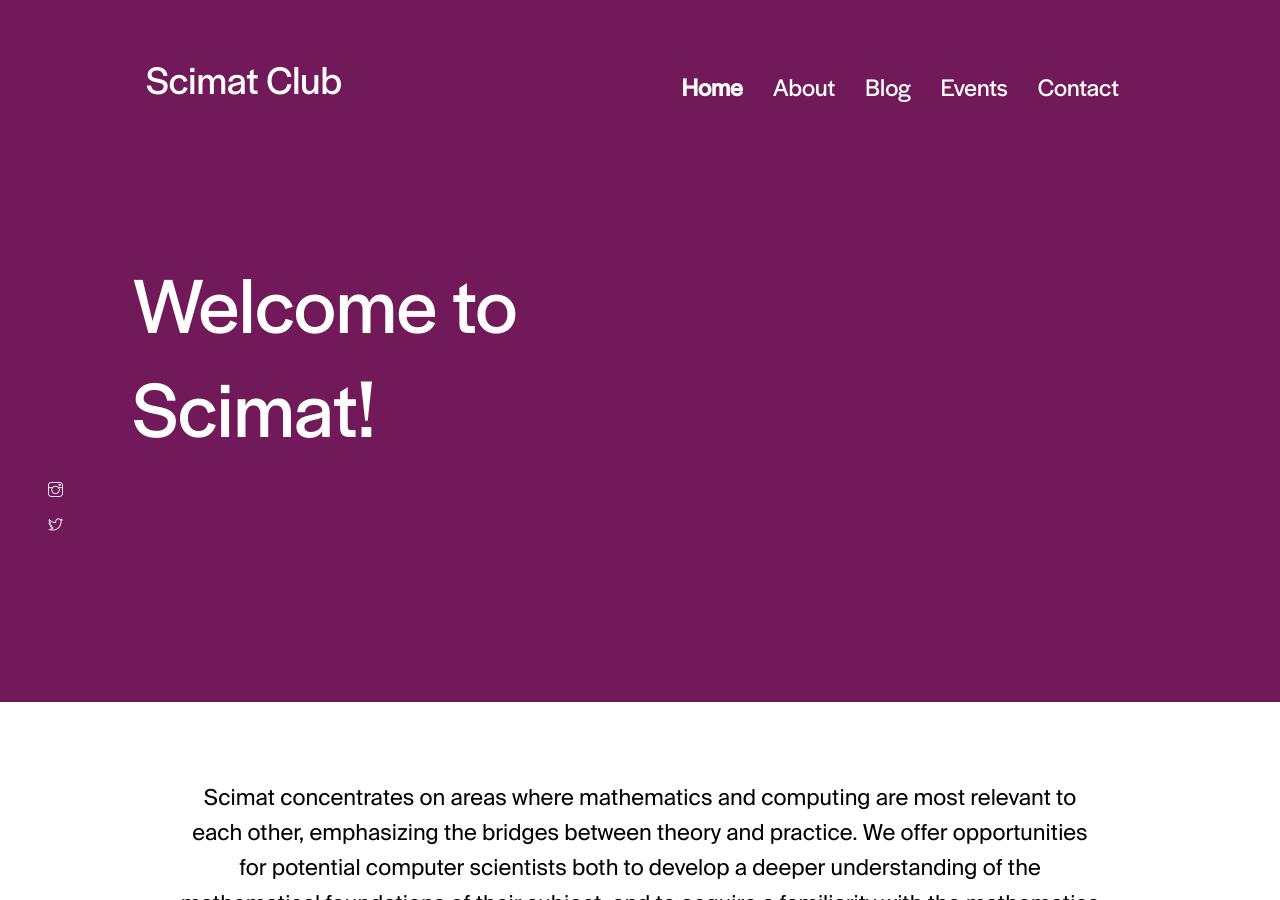
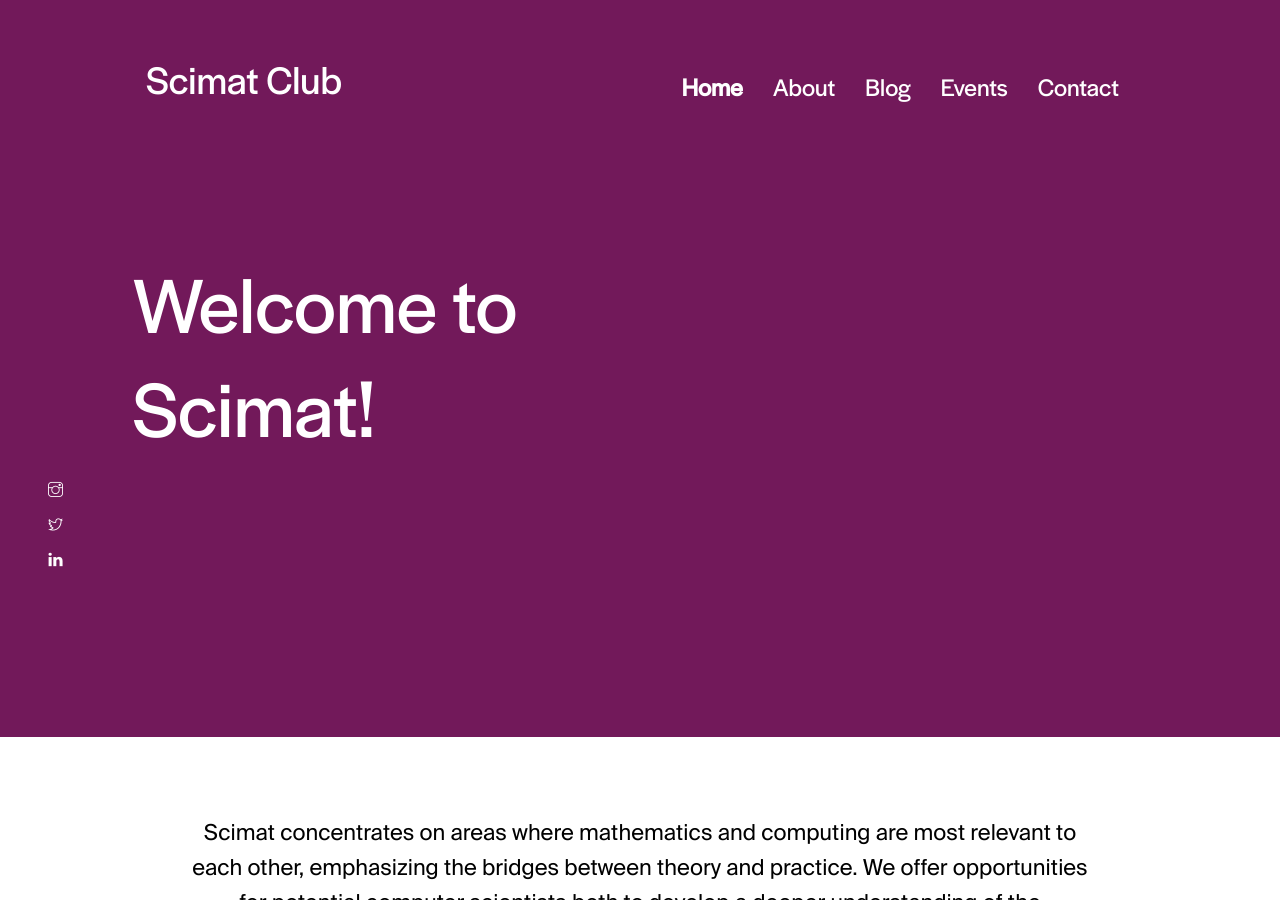
Before and after one commit to Codevineet/sci-mat.github.io, a Jekyll site: the page built from index.html, in a window 1280 px wide and 900 px high. Built offline with Jekyll 4.4.1, drawn with Linux system fonts in a browser that asks for light colours.

Commit message:
Added LinkedIn icon in the home page

```diff
--- a/_config.yml
+++ b/_config.yml
@@ -32,3 +32,4 @@ exclude:
   - LICENSE.text
   - README.md
   - SECURITY.md
+  - vendor
--- a/_data/settings.yml
+++ b/_data/settings.yml
@@ -43,6 +43,7 @@ hero:
 social:
 - {icon: "ti-instagram", link: "https://www.instagram.com/scimat_bmu/"}
 - {icon: "ti-twitter", link: "#"}
+- {icon: "ti-linkedin", link: "#"}
 
 
 #-------------------------------
```
Also changed, not shown: Gemfile.lock, 1 other file.
